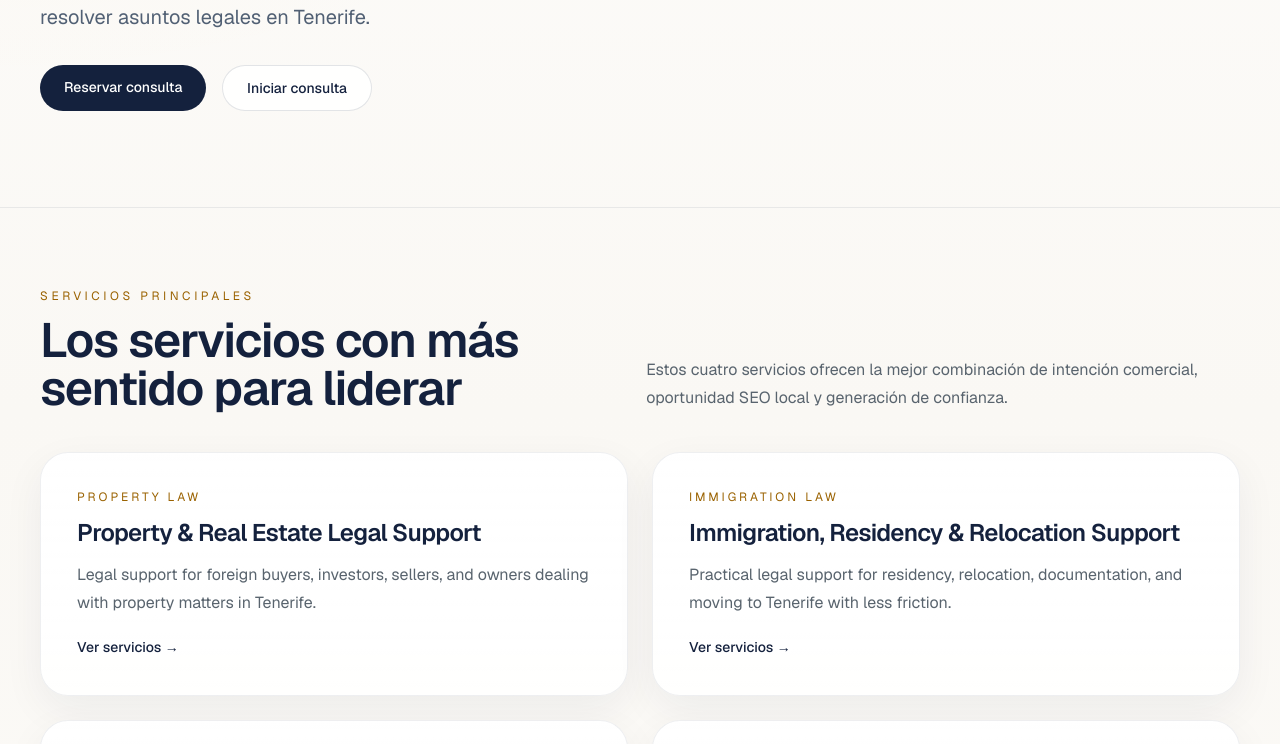
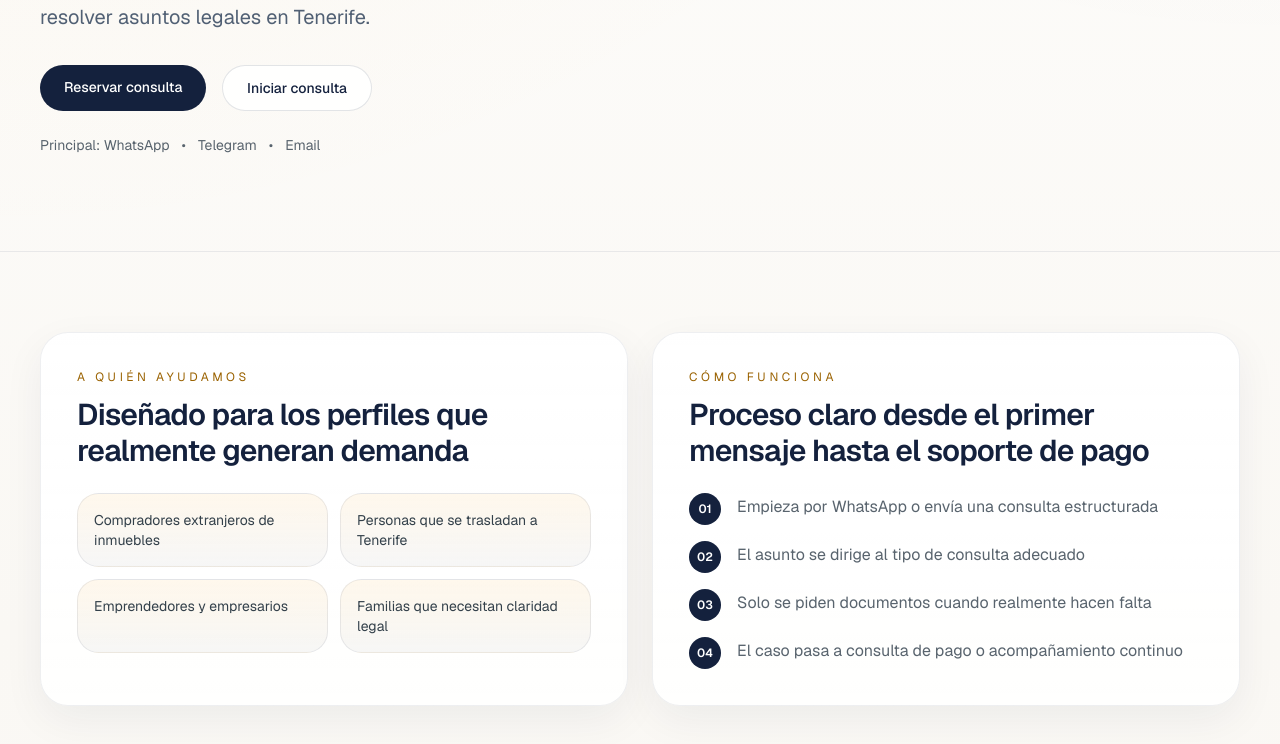
Before and after one commit to heaodoff/konomic, a Next.js app in the folder konomic-site/: page /es in a window 1280 px wide. Shown: the part 1020-1764 px from the top of the page. Built offline with nearby package versions, Linux system fonts and the light colour scheme.

Commit message:
Strengthen Spanish homepage conversion sections

```diff
--- a/konomic-site/src/app/es/page.tsx
+++ b/konomic-site/src/app/es/page.tsx
@@ -13,6 +13,21 @@ export const metadata: Metadata = {
   },
 };
 
+const whatsappUrl = 'https://wa.me/34643319719';
+const telegramUrl = 'https://t.me/nkitl0';
+const audiences = [
+  'Compradores extranjeros de inmuebles',
+  'Personas que se trasladan a Tenerife',
+  'Emprendedores y empresarios',
+  'Familias que necesitan claridad legal',
+];
+const processSteps = [
+  'Empieza por WhatsApp o envía una consulta estructurada',
+  'El asunto se dirige al tipo de consulta adecuado',
+  'Solo se piden documentos cuando realmente hacen falta',
+  'El caso pasa a consulta de pago o acompañamiento continuo',
+];
+
 export default function EsHomePage() {
   const copy = localeContent.es;
   const trustPoints = localizeTrustPoints('es');
@@ -26,11 +41,43 @@ export default function EsHomePage() {
           <h1 className="max-w-4xl text-5xl leading-tight font-semibold tracking-tight md:text-7xl">{copy.home.title}</h1>
           <p className="mt-6 max-w-2xl text-lg leading-8 text-[#516074] md:text-xl">{copy.home.text}</p>
           <div className="mt-8 flex flex-wrap gap-4">
-            <Link href="/es/book-consultation" className="ui-button ui-button-primary rounded-full bg-[#14213d] px-6 py-3 text-sm font-medium hover:bg-[#0d1528]">{copy.home.primaryCta}</Link>
+            <a href={whatsappUrl} target="_blank" rel="noopener noreferrer" className="ui-button ui-button-primary rounded-full bg-[#14213d] px-6 py-3 text-sm font-medium hover:bg-[#0d1528]">{copy.home.primaryCta}</a>
             <Link href="/es/contact" className="ui-button ui-button-secondary rounded-full border border-[#14213d]/12 bg-white/88 px-6 py-3 text-sm font-medium text-[#14213d] hover:border-[#fca311]/45">{copy.home.secondaryCta}</Link>
           </div>
+          <div className="mt-6 flex flex-wrap gap-3 text-sm text-[#58636d]">
+            <span>Principal: WhatsApp</span>
+            <span>•</span>
+            <a href={telegramUrl} target="_blank" rel="noopener noreferrer" className="ui-link-soft">Telegram</a>
+            <span>•</span>
+            <a href="mailto:nikita.lukashok@gmail.com" className="ui-link-soft">Email</a>
+          </div>
         </div>
-        <div className="space-y-6"><div className="ui-card-dark p-8 text-white md:p-10"><div className="text-xs uppercase tracking-[0.28em] text-[#fca311]">Por qué Konomic</div><h2 className="mt-4 text-3xl font-semibold tracking-tight">{copy.home.whyTitle}</h2><p className="mt-4 text-sm leading-7 text-white/78">{copy.home.whyText}</p><div className="mt-6 space-y-4">{trustPoints.map((item) => <div key={item} className="rounded-2xl border border-white/10 bg-white/5 px-4 py-3 text-sm text-white/88">{item}</div>)}</div></div><div className="ui-card-soft rounded-[2rem] px-8 py-7 md:px-10"><div className="text-xs uppercase tracking-[0.3em] text-[#9a6200]">Contacto directo</div><p className="mt-3 text-base leading-8 text-[#516074]">WhatsApp es la vía más rápida para iniciar una consulta. El email y Telegram siguen disponibles para contexto más amplio y documentos.</p></div></div>
+        <div className="space-y-6"><div className="ui-card-dark p-8 text-white md:p-10"><div className="relative z-10"><div className="text-xs uppercase tracking-[0.28em] text-[#fca311]">Por qué Konomic</div><h2 className="mt-4 text-3xl font-semibold tracking-tight">{copy.home.whyTitle}</h2><p className="mt-4 text-sm leading-7 text-white/78">{copy.home.whyText}</p><div className="mt-6 space-y-4">{trustPoints.map((item) => <div key={item} className="rounded-2xl border border-white/10 bg-white/5 px-4 py-3 text-sm text-white/88">{item}</div>)}</div></div></div><div className="ui-card-soft rounded-[2rem] px-8 py-7 md:px-10"><div className="text-xs uppercase tracking-[0.3em] text-[#9a6200]">Ruta de contacto</div><p className="mt-3 text-base leading-8 text-[#516074]">Empieza por WhatsApp para la respuesta más rápida. Usa Telegram para coordinación breve y email cuando haya documentos o más contexto.</p></div></div>
+      </section>
+      <section className="ui-section border-t border-[#14213d]/8">
+        <div className="grid gap-6 lg:grid-cols-2">
+          <div className="ui-card p-8 md:p-9">
+            <div className="text-xs uppercase tracking-[0.3em] text-[#9a6200]">A quién ayudamos</div>
+            <h2 className="mt-3 text-3xl font-semibold tracking-tight">Diseñado para los perfiles que realmente generan demanda</h2>
+            <div className="mt-6 grid gap-3 sm:grid-cols-2">
+              {audiences.map((item) => (
+                <div key={item} className="ui-card-soft px-4 py-4 text-sm text-[#33404a]">{item}</div>
+              ))}
+            </div>
+          </div>
+          <div className="ui-card p-8 md:p-9">
+            <div className="text-xs uppercase tracking-[0.3em] text-[#9a6200]">Cómo funciona</div>
+            <h2 className="mt-3 text-3xl font-semibold tracking-tight">Proceso claro desde el primer mensaje hasta el soporte de pago</h2>
+            <ol className="mt-6 space-y-4 text-sm leading-7 text-[#59646e] md:text-base">
+              {processSteps.map((step, index) => (
+                <li key={step} className="flex gap-4">
+                  <span className="inline-flex h-8 w-8 shrink-0 items-center justify-center rounded-full bg-[#14213d] text-xs font-semibold text-white">0{index + 1}</span>
+                  <span>{step}</span>
+                </li>
+              ))}
+            </ol>
+          </div>
+        </div>
       </section>
       <section className="ui-section border-t border-[#14213d]/8"><div className="flex flex-col gap-4 md:flex-row md:items-end md:justify-between"><div><div className="text-xs uppercase tracking-[0.3em] text-[#9a6200]">{copy.home.coreServicesEyebrow}</div><h2 className="mt-3 text-3xl font-semibold tracking-tight md:text-5xl">{copy.home.coreServicesTitle}</h2></div><p className="max-w-2xl text-sm leading-7 text-[#59646e] md:text-base">{copy.home.coreServicesText}</p></div><div className="mt-10 grid gap-6 md:grid-cols-2">{topServices.map((service) => <article key={service.slug} className="ui-card p-8 md:p-9"><div className="text-xs uppercase tracking-[0.25em] text-[#9a6200]">{service.eyebrow}</div><h3 className="mt-3 text-2xl font-semibold tracking-tight">{service.title}</h3><p className="mt-3 text-sm leading-7 text-[#59646e] md:text-base">{service.summary}</p><Link href="/es/services" className="ui-link-soft mt-5 inline-flex text-sm font-medium text-[#14213d]">Ver servicios →</Link></article>)}</div></section>
       <section className="border-t border-[#14213d]/8 bg-[#14213d] py-18 text-white"><div className="mx-auto grid max-w-7xl gap-10 px-6 lg:grid-cols-2 lg:px-10"><div><div className="text-xs uppercase tracking-[0.3em] text-[#fca311]">{copy.home.marketEyebrow}</div><h2 className="mt-3 text-3xl font-semibold tracking-tight md:text-5xl">{copy.home.marketTitle}</h2></div></div></section>
```
